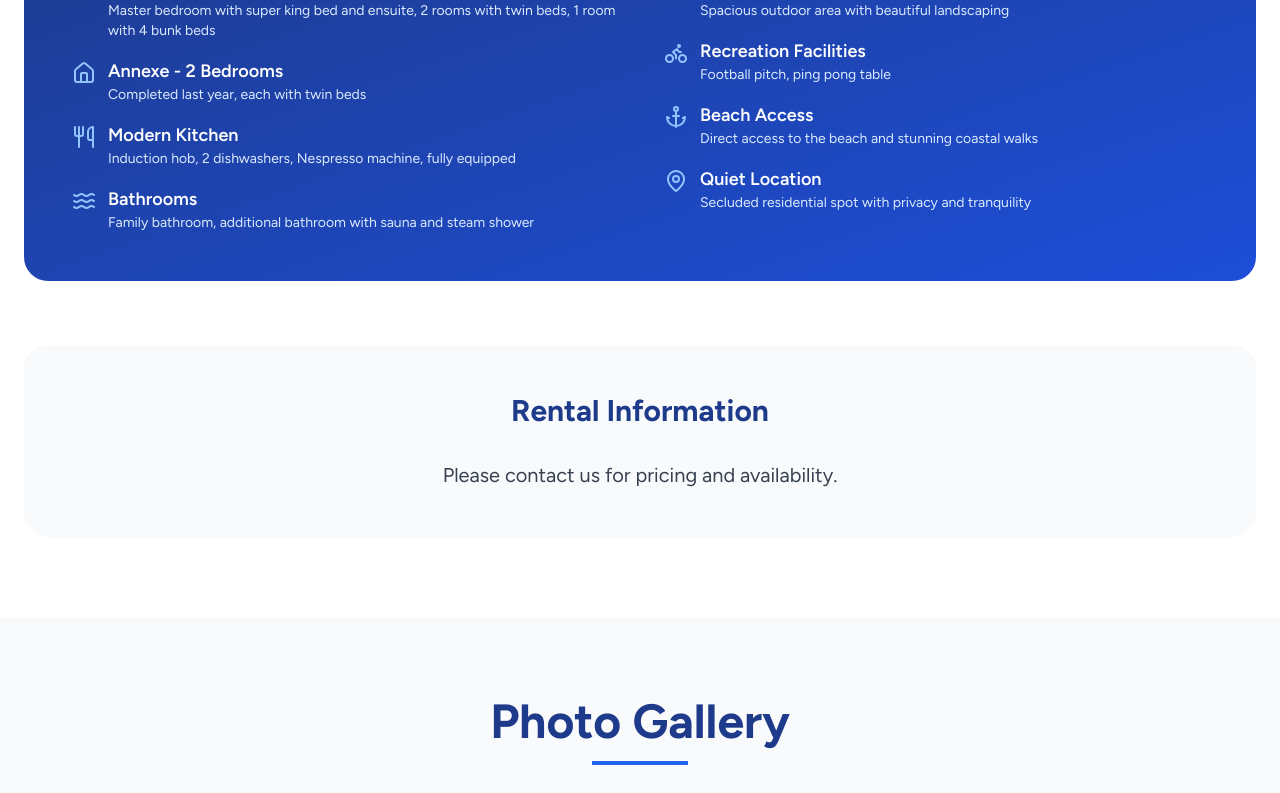
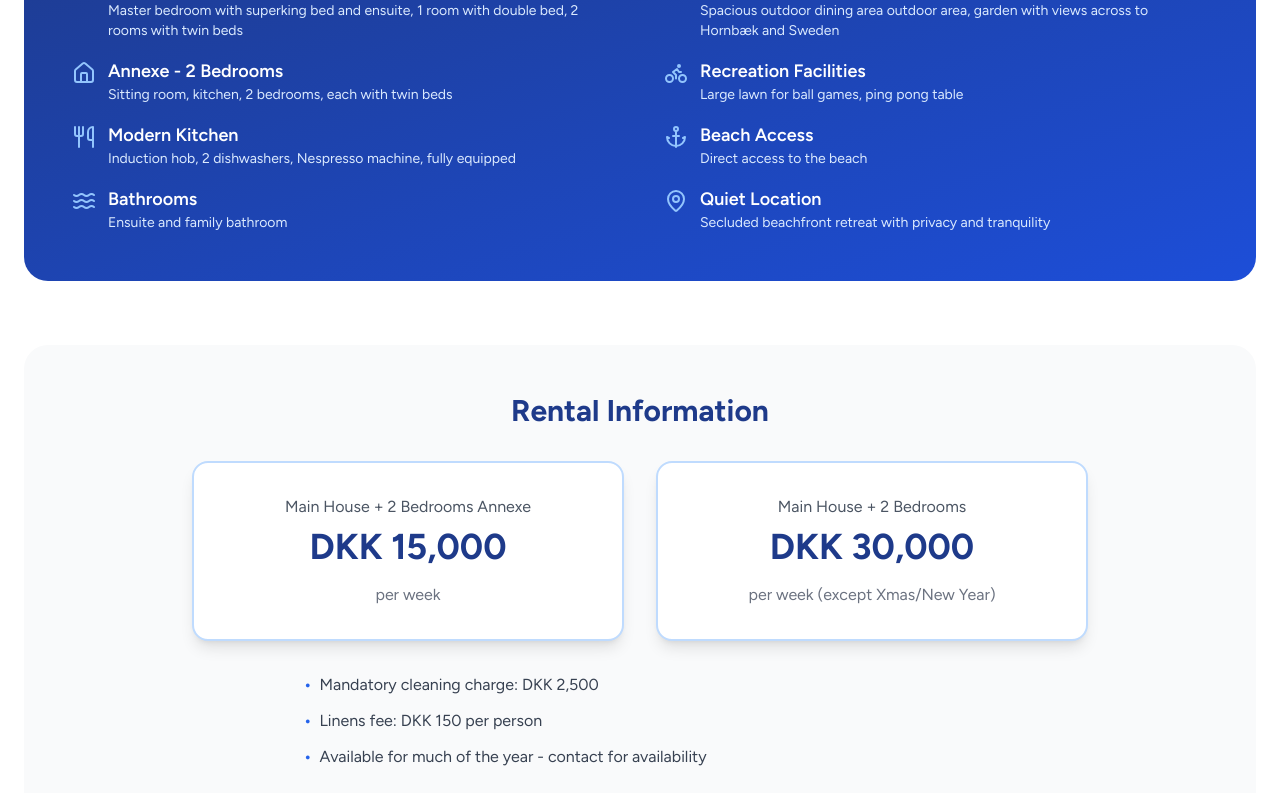
Before and after one commit to RichardMPS/danish-summer-house, a React (Vite) app: page / in a window 1280 px wide. Shown: the part 2361-3154 px from the top of the page. Built offline with nearby package versions, Linux system fonts and the light colour scheme.

Commit message:
Update text and remove pricing

```diff
--- a/src/App.jsx
+++ b/src/App.jsx
@@ -394,7 +394,7 @@ const DanishSummerHouse = () => {
                     <Bed className="w-6 h-6 text-blue-300 flex-shrink-0 mt-1" />
                     <div>
                       <p className="font-semibold text-lg">Main House - 4 Bedrooms</p>
-                      <p className="text-blue-100 text-sm">Master bedroom with super king bed and ensuite, 2 rooms with twin beds, 1 room with 4 bunk beds</p>
+                      <p className="text-blue-100 text-sm">Master bedroom with superking bed and ensuite, 1 room with double bed, 2 rooms with twin beds</p>
                     </div>
                   </div>
 
@@ -402,7 +402,7 @@ const DanishSummerHouse = () => {
                     <Home className="w-6 h-6 text-blue-300 flex-shrink-0 mt-1" />
                     <div>
                       <p className="font-semibold text-lg">Annexe - 2 Bedrooms</p>
-                      <p className="text-blue-100 text-sm">Completed last year, each with twin beds</p>
+                      <p className="text-blue-100 text-sm">Sitting room, kitchen, 2 bedrooms, each with twin beds</p>
                     </div>
                   </div>
 
@@ -418,7 +418,7 @@ const DanishSummerHouse = () => {
                     <Waves className="w-6 h-6 text-blue-300 flex-shrink-0 mt-1" />
                     <div>
                       <p className="font-semibold text-lg">Bathrooms</p>
-                      <p className="text-blue-100 text-sm">Family bathroom, additional bathroom with sauna and steam shower</p>
+                      <p className="text-blue-100 text-sm">Ensuite and family bathroom</p>
                     </div>
                   </div>
                 </div>
@@ -432,8 +432,8 @@ const DanishSummerHouse = () => {
                   <div className="flex items-start gap-3">
                     <Trees className="w-6 h-6 text-blue-300 flex-shrink-0 mt-1" />
                     <div>
-                      <p className="font-semibold text-lg">Large Garden</p>
-                      <p className="text-blue-100 text-sm">Spacious outdoor area with beautiful landscaping</p>
+                      <p className="font-semibold text-lg">Large Terrace and Garden</p>
+                      <p className="text-blue-100 text-sm">Spacious outdoor dining area outdoor area, garden with views across to Hornbæk and Sweden</p>
                     </div>
                   </div>
 
@@ -441,7 +441,7 @@ const DanishSummerHouse = () => {
                     <Bike className="w-6 h-6 text-blue-300 flex-shrink-0 mt-1" />
                     <div>
                       <p className="font-semibold text-lg">Recreation Facilities</p>
-                      <p className="text-blue-100 text-sm">Football pitch, ping pong table</p>
+                      <p className="text-blue-100 text-sm">Large lawn for ball games, ping pong table</p>
                     </div>
                   </div>
 
@@ -449,7 +449,7 @@ const DanishSummerHouse = () => {
                     <Anchor className="w-6 h-6 text-blue-300 flex-shrink-0 mt-1" />
                     <div>
                       <p className="font-semibold text-lg">Beach Access</p>
-                      <p className="text-blue-100 text-sm">Direct access to the beach and stunning coastal walks</p>
+                      <p className="text-blue-100 text-sm">Direct access to the beach</p>
                     </div>
                   </div>
 
@@ -457,7 +457,7 @@ const DanishSummerHouse = () => {
                     <MapPin className="w-6 h-6 text-blue-300 flex-shrink-0 mt-1" />
                     <div>
                       <p className="font-semibold text-lg">Quiet Location</p>
-                      <p className="text-blue-100 text-sm">Secluded residential spot with privacy and tranquility</p>
+                      <p className="text-blue-100 text-sm">Secluded beachfront retreat with privacy and tranquility</p>
                     </div>
                   </div>
                 </div>
@@ -469,9 +469,36 @@ const DanishSummerHouse = () => {
           <div className="bg-gray-50 p-12 rounded-3xl">
             <h3 className="text-3xl font-bold text-blue-900 mb-8 text-center">Rental Information</h3>
 
-            <div className="max-w-2xl mx-auto text-center">
-              <p className="text-xl text-gray-700">
-                Please contact us for pricing and availability.
+            <div className="grid md:grid-cols-2 gap-8 max-w-4xl mx-auto mb-8">
+              <div className="bg-white p-8 rounded-2xl shadow-lg border-2 border-blue-200">
+                <div className="text-center">
+                  <p className="text-gray-600 mb-2">Main House + 2 Bedrooms Annexe</p>
+                  <p className="text-4xl font-bold text-blue-900 mb-4">DKK 15,000</p>
+                  <p className="text-gray-500">per week</p>
+                </div>
+              </div>
+
+              <div className="bg-white p-8 rounded-2xl shadow-lg border-2 border-blue-200">
+                <div className="text-center">
+                  <p className="text-gray-600 mb-2">Main House + 2 Bedrooms</p>
+                  <p className="text-4xl font-bold text-blue-900 mb-4">DKK 30,000</p>
+                  <p className="text-gray-500">per week (except Xmas/New Year)</p>
+                </div>
+              </div>
+            </div>
+
+            <div className="max-w-2xl mx-auto space-y-3 text-gray-700">
+              <p className="flex items-start gap-2">
+                <span className="text-blue-600 font-bold">•</span>
+                <span>Mandatory cleaning charge: DKK 2,500</span>
+              </p>
+              <p className="flex items-start gap-2">
+                <span className="text-blue-600 font-bold">•</span>
+                <span>Linens fee: DKK 150 per person</span>
+              </p>
+              <p className="flex items-start gap-2">
+                <span className="text-blue-600 font-bold">•</span>
+                <span>Available for much of the year - contact for availability</span>
               </p>
             </div>
           </div>
@@ -631,7 +658,7 @@ const DanishSummerHouse = () => {
             </h2>
             <div className="w-24 h-1 bg-blue-600 mx-auto mb-6"></div>
             <p className="text-xl text-gray-600">
-              All five star homeaway.co.uk reviews from 2014/2015
+              All five star reviews!
             </p>
           </div>
 
```
